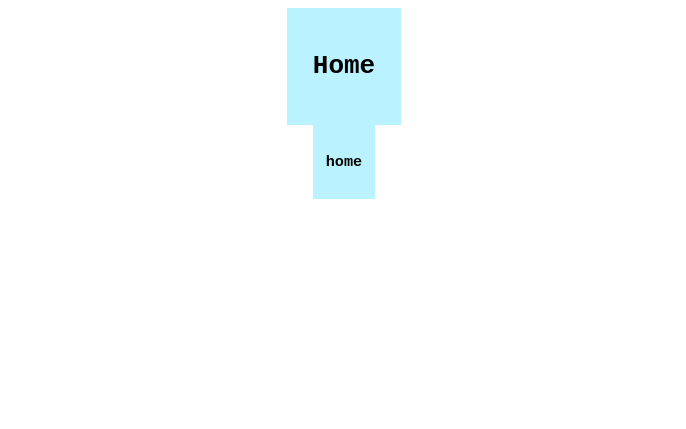
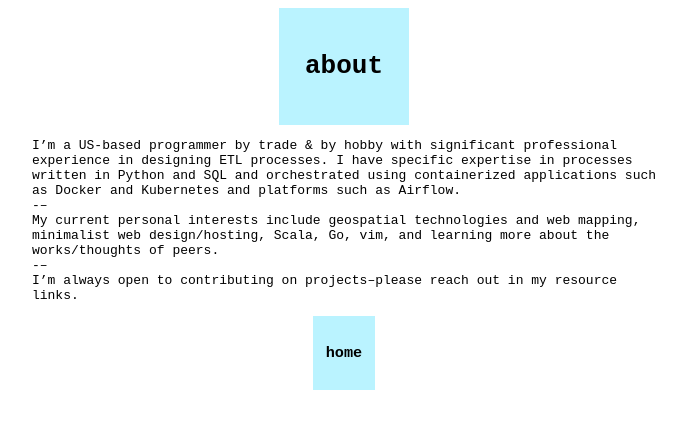
Before and after one commit to d-ones/d-ones.github.io, a Jekyll site: the page built from about.md, in a window 1280 px wide. Shown: the top 429 px of the page, without its empty margins (296-982 px from the left). Built offline with Jekyll 4.4.1, drawn with Linux system fonts in a browser that asks for light colours.

Commit message:
added about

```diff
--- a/about.md
+++ b/about.md
@@ -1,4 +1,8 @@
 ---
-title: Home
+title: about
 layout: default
 ---
+
+I’m a US-based programmer by trade & by hobby with significant professional experience in designing ETL processes. I have specific expertise in processes written in Python and SQL and orchestrated using containerized applications such as Docker and Kubernetes and platforms such as Airflow.<br>\---\
+My current personal interests include geospatial technologies and web mapping, minimalist web design/hosting, Scala, Go, vim, and learning more about the works/thoughts of peers.<br>\---\
+I'm always open to contributing on projects--please reach out in my resource links.
--- a/index.html
+++ b/index.html
@@ -25,6 +25,7 @@
     <div>
       <h3>resources</h3>
       <ul>
+        <li><a class="noshow" href="about">about</a></li>
         <li><a class="noshow" href="mailto:ismds@protonmail.com">email</a></li>
         <li><a class="noshow" href="https://www.linkedin.com/in/duncan-j-920597185/">linkedin</a></li>
       </ul>
```
Also changed, not shown: 4 other files.
